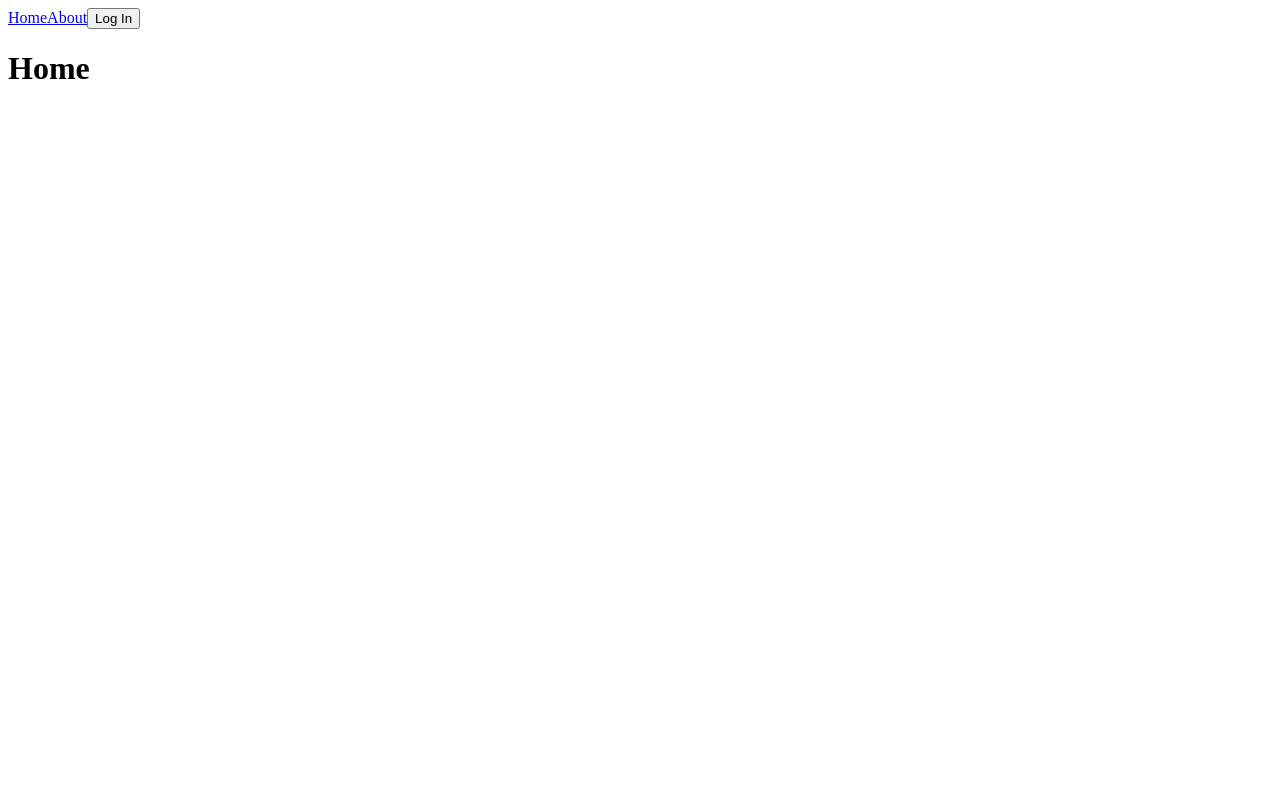
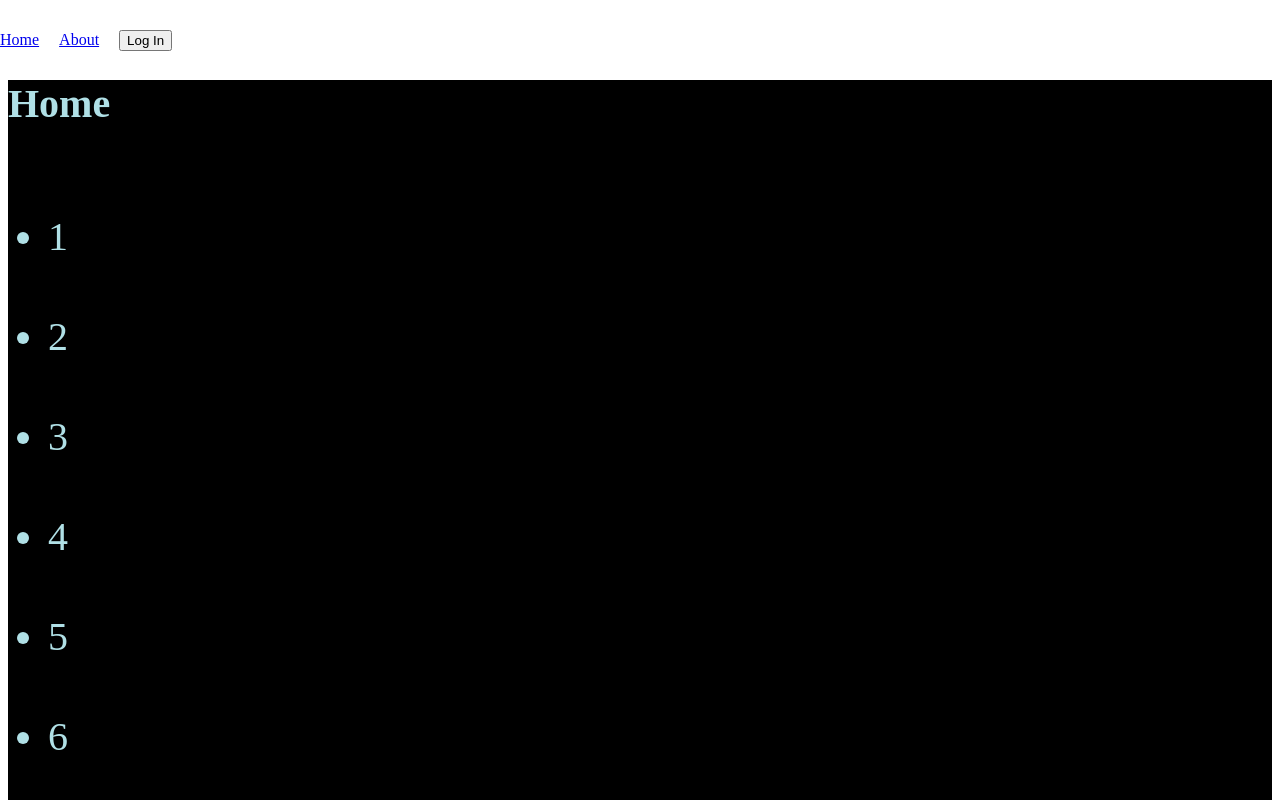
Before and after one commit to chunwookJoo/Vue_tutorial, a Vue app: page /#/ in a window 1280 px wide. Shown: the top 800 px of the page. Built offline with nearby package versions, Linux system fonts and the light colour scheme.

Commit message:
스크롤 동작

```diff
--- a/src/App.vue
+++ b/src/App.vue
@@ -1,14 +1,35 @@
 <template>
-	<RouterLink to="/">Home</RouterLink>
-	<RouterLink to="/about">About</RouterLink>
-
-	<button @click="logIn" v-if="!isLoggedIn">Log In</button>
-	<button @click="logOut" v-else>Log Out</button>
-	<RouterView/>
+	<header>
+		<RouterLink to="/">Home</RouterLink>
+		<RouterLink to="/about">About</RouterLink>
+		<button @click="logIn" v-if="!isLoggedIn">Log In</button>
+		<button @click="logOut" v-else>Log Out</button>
+	</header>
+	<section>
+		<RouterView />
+	</section>
 </template>
 
+<style lang="scss" scoped>
+	header {
+		background-color: white;
+		position: fixed;
+		top: 0;
+		left: 0;
+		width: 100%;
+		height: 80px;
+		display: flex;
+		align-items: center;
+		gap: 20px;
+	}
+
+	section {
+		margin-top: 80px;
+		background-color: black;
+	}
+</style>
+
 <script>
-
 export default {
 	computed: {
 		isLoggedIn() {
--- a/src/routes/About.vue
+++ b/src/routes/About.vue
@@ -1,3 +1,33 @@
 <template>
 	<h1>About</h1>
+	<ul>
+		<li>1</li>
+		<li>2</li>
+		<li>3</li>
+		<li>4</li>
+		<li id="five">5</li>
+		<li>6</li>
+		<li>7</li>
+		<li>8</li>
+		<li>9</li>
+		<li>10</li>
+		<li>11</li>
+		<li>12</li>
+		<li>13</li>
+		<li>14</li>
+		<li>15</li>
+		<li>16</li>
+		<li>17</li>
+		<li>18</li>
+		<li>19</li>
+		<li>20</li>
+	</ul>
 </template>
+
+<style>
+	li,h1 {
+		height: 100px;
+		font-size: 40px;
+		color: powderblue;
+	}
+</style>
--- a/src/routes/Home.vue
+++ b/src/routes/Home.vue
@@ -1,11 +1,33 @@
 <template>
 	<h1>Home</h1>
+	<ul>
+		<li>1</li>
+		<li>2</li>
+		<li>3</li>
+		<li>4</li>
+		<li id="five">5</li>
+		<li>6</li>
+		<li>7</li>
+		<li>8</li>
+		<li>9</li>
+		<li>10</li>
+		<li>11</li>
+		<li>12</li>
+		<li>13</li>
+		<li>14</li>
+		<li>15</li>
+		<li>16</li>
+		<li>17</li>
+		<li>18</li>
+		<li>19</li>
+		<li>20</li>
+	</ul>
 </template>
 
-<script>
-	export default {
-		created() {
-			console.log(this.$route);
-		}
+<style>
+	li,h1 {
+		height: 100px;
+		font-size: 40px;
+		color: powderblue;
 	}
-</script>
+</style>
--- a/src/routes/index.js
+++ b/src/routes/index.js
@@ -7,6 +7,13 @@ import LogIn from "./LogIn"
 export default createRouter({
 	// history: createWebHashHistory(),
 	history: createWebHistory(),
+	scrollBehavior() {
+		return {
+			el:"#five",
+			top: 100,
+			behavior:'smooth'
+		}
+	},
 	routes: [
 		{
 			path: "/",
```
